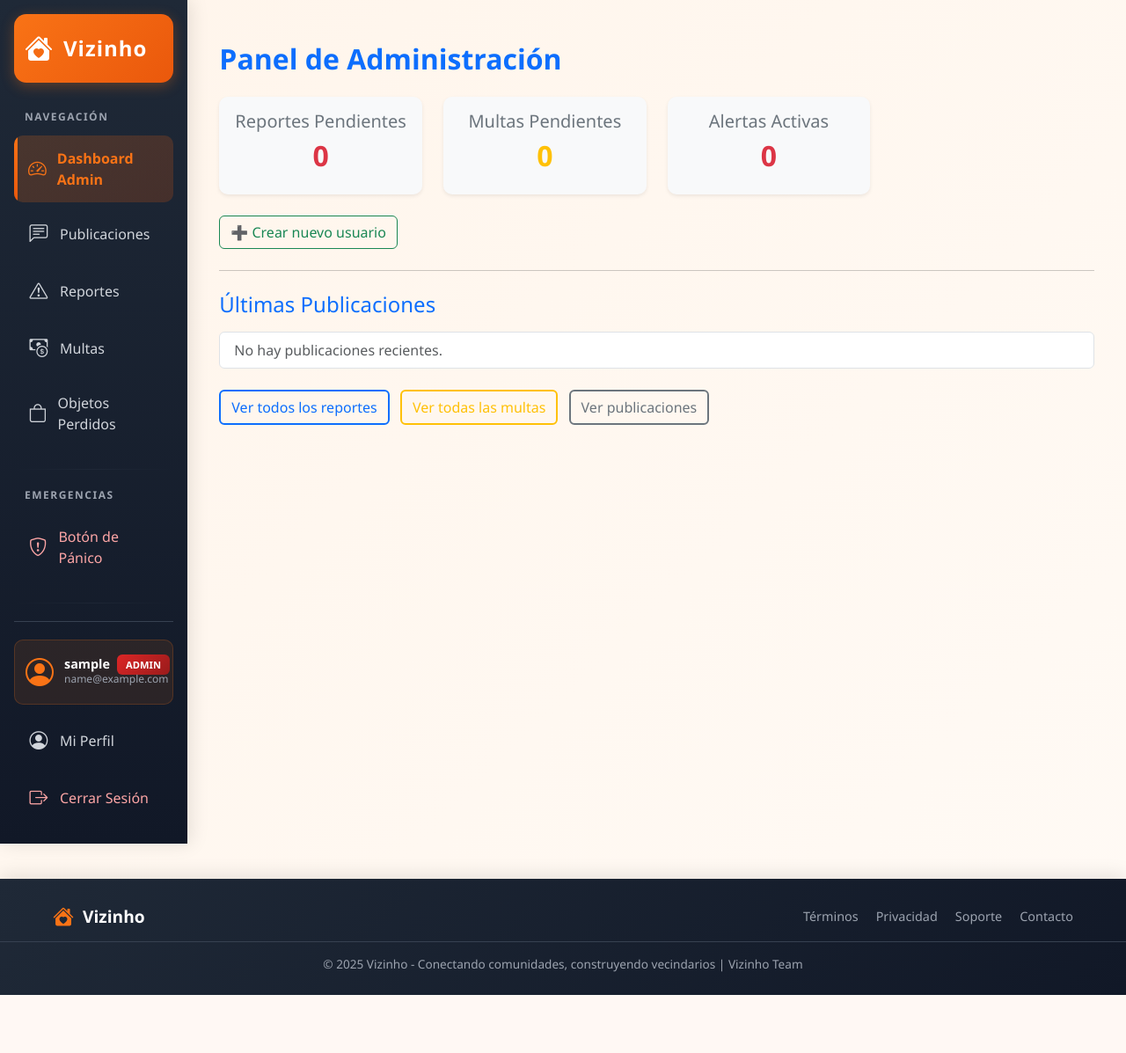
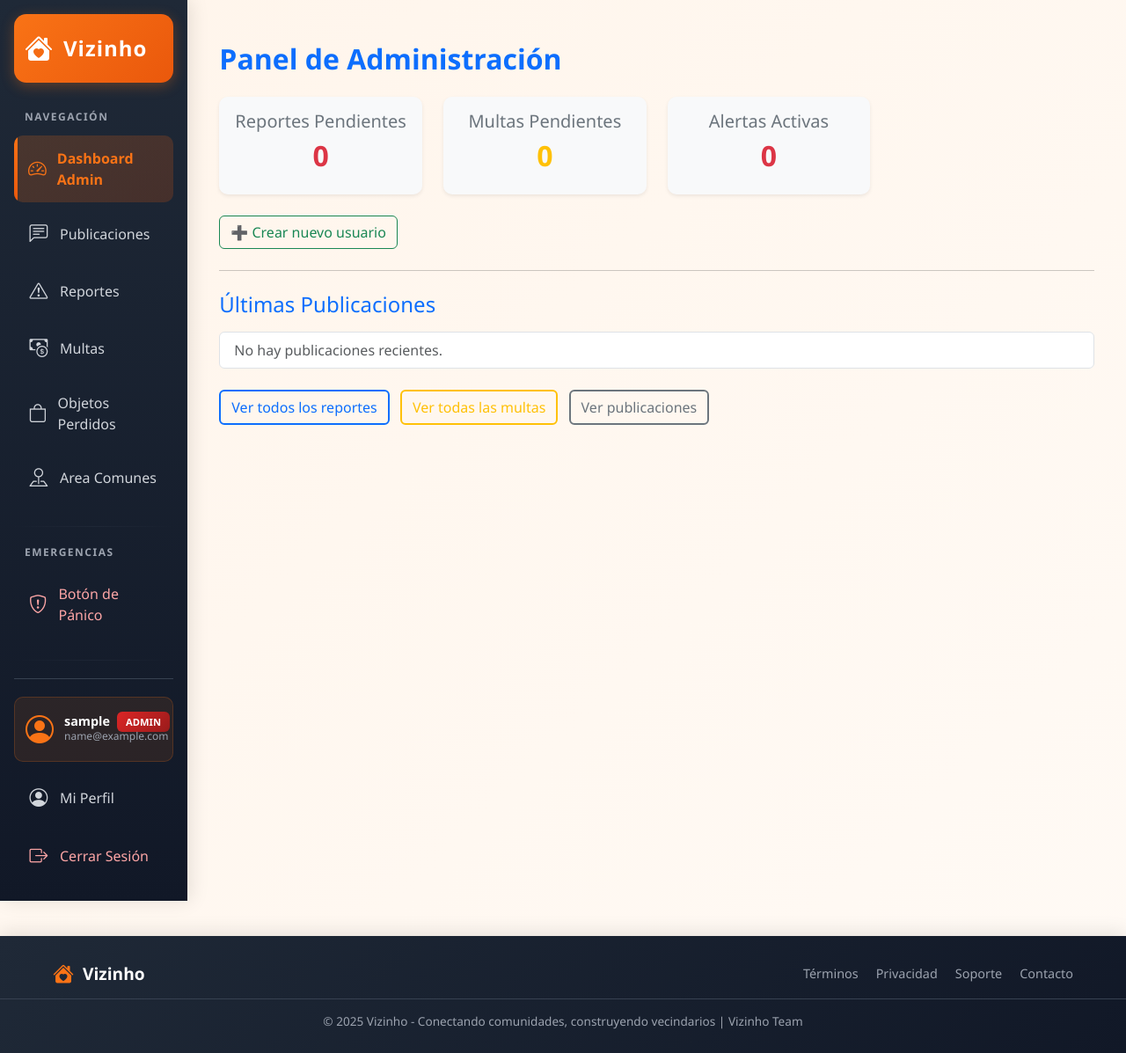
Before and after one commit to Seba-sRod-1808/Vizinho, a Django app: page /administrador/dashboard/ in a window 1280 px wide. Shown: the whole page at 88% size. Before the commit the page ends 1131 px from the top, so only its background shows below. Run offline with Django 5.2, Linux system fonts and the light colour scheme; the visitor is signed in with stand-in values (Sample User, id 1); data that the repository does not hold is empty.

Commit message:
Creacion de lo base para la funcion de areas comunes

```diff
--- a/core/templates/base.html
+++ b/core/templates/base.html
@@ -405,6 +405,9 @@
           <a href="{% url 'lista_objetos_perdidos' %}" class="{% if request.resolver_match.url_name == 'lista_objetos_perdidos' %}active{% endif %}">
             <i class="bi bi-bag"></i> Objetos Perdidos
           </a>
+          <a class="{% if request.resolver_match.url_name == 'lista_areas_comunes' %}active{% endif %}">
+            <i class="bi bi-pin-map"></i> Area Comunes
+          </a>
         </div>
 
         <hr>
```
